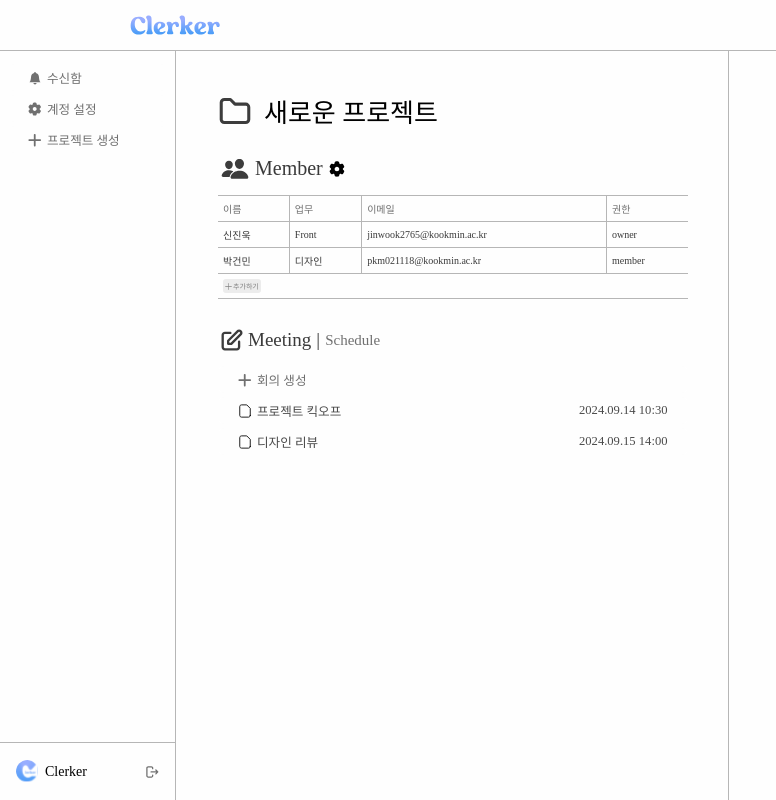
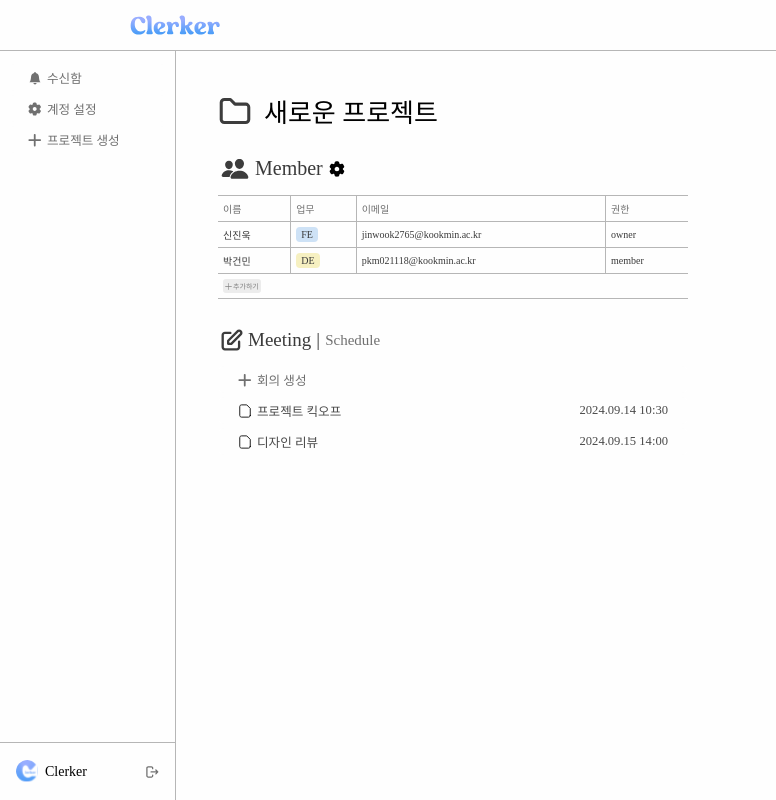
Before and after one commit to D-X-W-Clerker/clerker-frontend, a React (Create React App) app: page /project in a window 1280 px wide. Shown: the whole page, without its empty margins (0-776 px from the left). Built offline with nearby package versions, Linux system fonts and the light colour scheme; a web font is replaced by a local one.

Commit message:
style: 멤버 테이블 업무 배경 변경

```diff
--- a/src/App.css
+++ b/src/App.css
@@ -18,6 +18,12 @@
     --color-blue-300: #0068C8;
     /* color-red */
     --color-red: #FF6464;
+    /* role */
+    --color-pm: #DECEFF;
+    --color-fe: #CEE2F6;
+    --color-be: #FFBFBF;
+    --color-de: #F6F0C1;
+    --color-ai: #E4F6E1;
 
     /* font-weight */
     --font-thin: 100;
--- a/src/components/table/MemberTable.tsx
+++ b/src/components/table/MemberTable.tsx
@@ -54,11 +54,27 @@ const Td = styled.td`
   border-right: 0.5px solid var(--color-gray-300);
   padding: 5px;
   color: var(--color-gray-600);
-
   &:last-child {
     border-right: none;
   }
 `;
+
+const TextWithBackground = styled.div<{ $roleColor?: string }>`
+  display: inline-block;
+  background-color: ${(props): string => {
+    return props.$roleColor || 'transparent';
+  }};
+  padding: 2px 5px;
+  border-radius: 4px;
+`;
+
+const roleColorMap: { [key: string]: string } = {
+  PM: 'var(--color-pm)',
+  FE: 'var(--color-fe)',
+  BE: 'var(--color-be)',
+  DE: 'var(--color-de)',
+  AI: 'var(--color-ai)',
+};
 
 const columns: Column<{
   id: string;
@@ -119,10 +135,21 @@ const MemberTable: React.FC<MemberTableProps> = ({ data }) => {
               // 각 행(row)에 고유한 key 로 row.original.id를 사용하여 렌더링 (data 에 있는 id)
               <tr {...row.getRowProps()} key={row.original.id}>
                 {row.cells.map((cell) => {
+                  // role 컬럼일 때만 배경색 적용
+                  const isRoleColumn = cell.column.id === 'role';
+                  const roleColor = isRoleColumn
+                    ? roleColorMap[cell.value]
+                    : undefined;
                   return (
                     // 각 셀(Td)에 고유한 key 부여 및 셀 데이터 렌더링
                     <Td {...cell.getCellProps()} key={cell.column.id}>
-                      {cell.render('Cell')}
+                      {isRoleColumn ? (
+                        <TextWithBackground $roleColor={roleColor}>
+                          {cell.render('Cell')}
+                        </TextWithBackground>
+                      ) : (
+                        cell.render('Cell') // role 컬럼이 아닐 경우 기존 디자인 유지
+                      )}
                     </Td>
                   );
                 })}
--- a/src/pages/ProjectDetailPage.tsx
+++ b/src/pages/ProjectDetailPage.tsx
@@ -42,9 +42,7 @@ const IconImage = styled.img<{ $width: number; $height: number }>`
 `;
 
 // 왼쪽 영역
-const LeftContentArea = styled(ContentArea)`
-  border-right: 0.5px solid var(--color-gray-300); /* 영역 구분되게 일부러 표시 */
-`;
+const LeftContentArea = styled(ContentArea)``;
 
 const MemberArea = styled(FlexCol)``;
 
@@ -120,14 +118,14 @@ const fetchEventData = async (): Promise<{
       {
         id: '1',
         name: '신진욱',
-        role: 'Front',
+        role: 'FE',
         email: 'jinwook2765@kookmin.ac.kr',
         permission: 'owner',
       },
       {
         id: '2',
         name: '박건민',
-        role: '디자인',
+        role: 'DE',
         email: 'pkm021118@kookmin.ac.kr',
         permission: 'member',
       },
```
